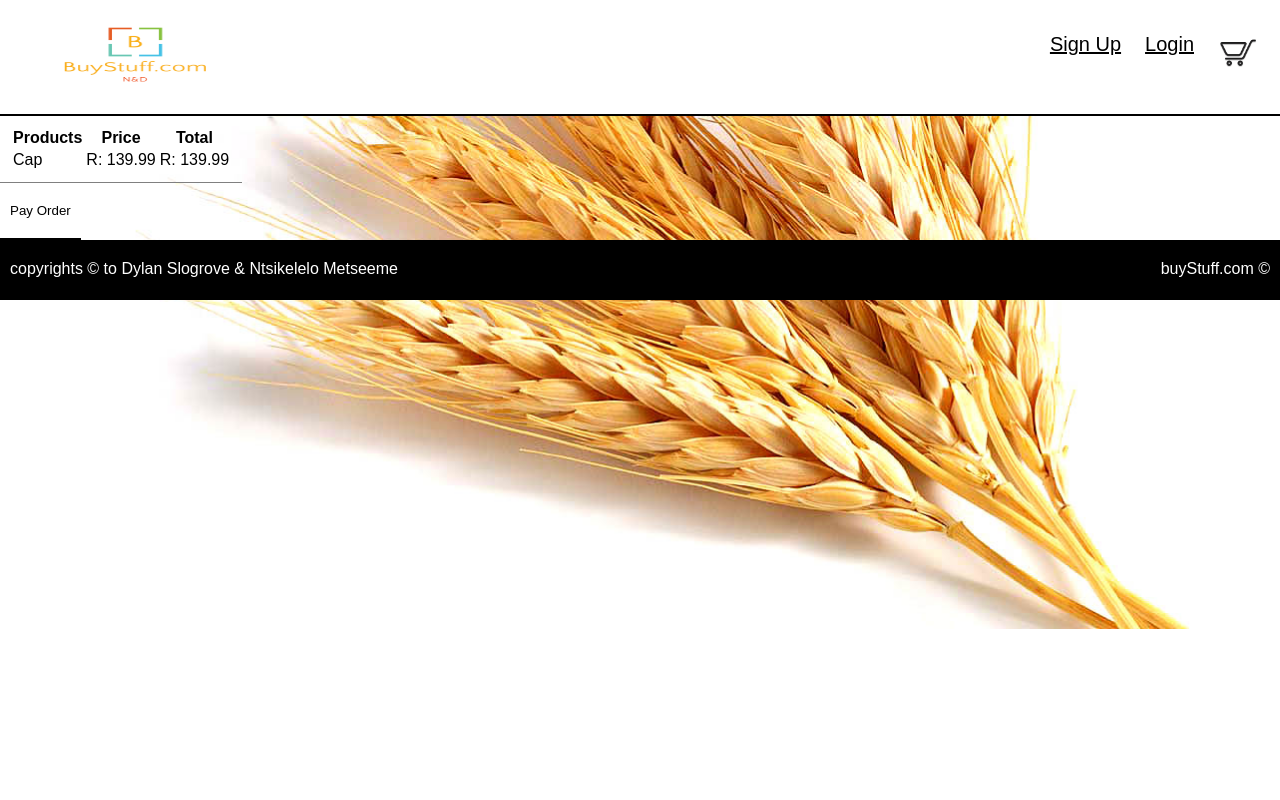
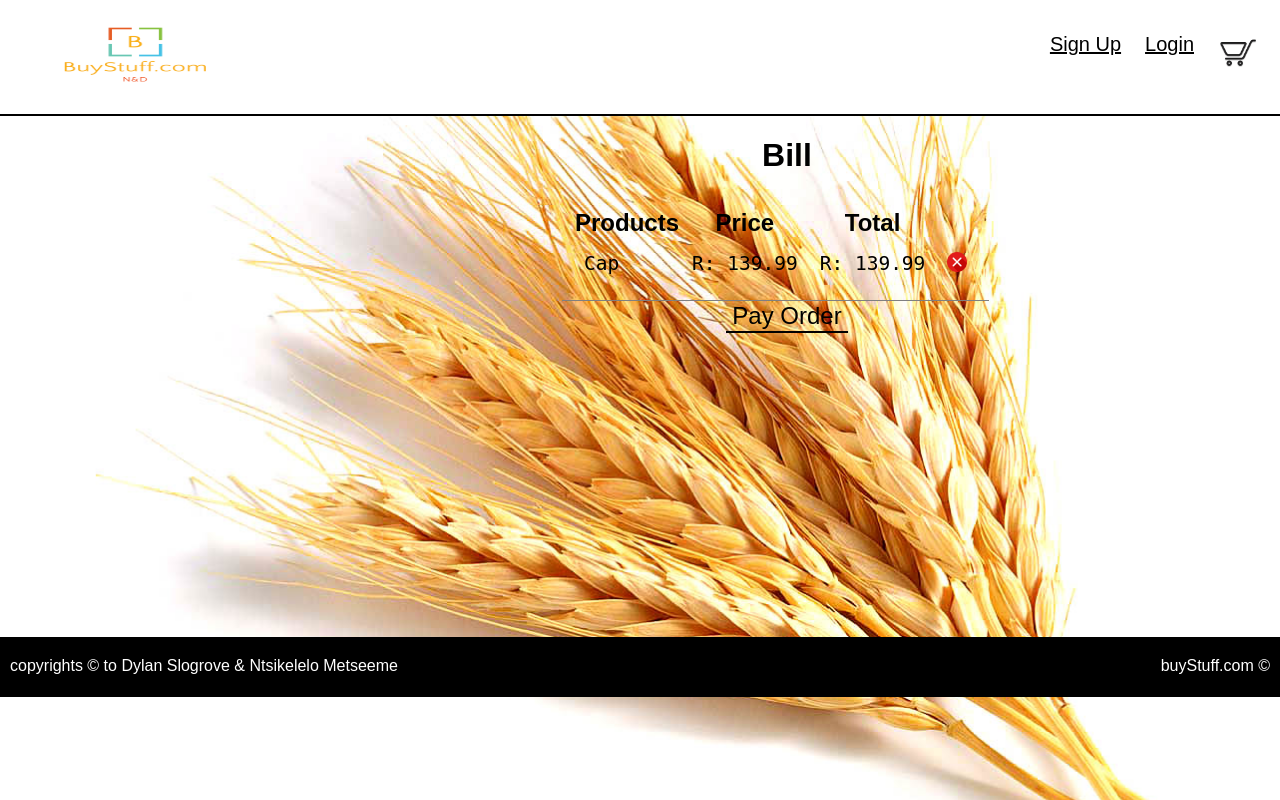
Before and after one commit to Hirza-Tango/PHP_Rush00, a PHP site: page /cart.html in a window 1280 px wide. Run offline with PHP 8.4, Linux system fonts and the light colour scheme.

Commit message:
billing page

```diff
--- a/cart.html
+++ b/cart.html
@@ -16,6 +16,8 @@
                 <a href="cart.html"><img  src= "/img/cart-icon-14 (1).png" height="40" ></a>
             </div>
         </div>
+        <div id = "cen">
+            <h1>  Bill  </h1>
         <table>
             <tr>
                 <th>Products </th>
@@ -26,10 +28,12 @@
                 <td>Cap </td>
                 <td>R: 139.99 </td>
                 <td>R: 139.99 </td>
+                <td><a href=""><img src="/img/458594.png" width="20" height="20"/></a></td>
             </tr>
         </table>
         <a href="pay.html"><input type="button" value="Pay Order"></a>
-        <div id="foot">
+    </div>
+    <div id="foot">
                 copyrights &copy to Dylan Slogrove & Ntsikelelo Metseeme
                 <div id="right">
                     buyStuff.com &copy;
--- a/css/cart.css
+++ b/css/cart.css
@@ -69,17 +69,45 @@ table
 {
     padding: 10px;
     border-bottom: 1px solid gray;
+    font-size: 150%;
+}
+tr
+{
+    padding: 10px;
+}
+td
+{
+    padding: 10px;
+    font-family: monospace;
+    text-align: left;
 }
 input:hover
 {
     background: brown;
     color: white;
+    border-bottom: 2px solid black;
 }
 input
 {
     outline: none;
     border: none;
-    background-color: white;
-    padding: 20px 10px;
+    background-color:transparent;
+    border-bottom: 2px solid gray;
+    font-size: 150%;
+}
+#cen
+{
+    height: 500px;
+    width: 500px;
+    padding-left: 50px;
+    text-align: center;
+    left:40%;
+    top: 50%;
+    position: relative;
+}
+#cen input
+{
+    outline: none;
+    border: none;
     border-bottom: 2px solid black;
 }
--- a/signup.html
+++ b/signup.html
@@ -12,7 +12,7 @@
                 <img src="/img/Screen Shot 2018-10-06 at 23.15.37.png" height="70" width="250">
                 <div id="right">
                 <a href="signup.html">Sign Up</a>
-                <a href="login.php">Login</a>
+                <a href="login.html">Login</a>
                 <a href="cart.html"><img  src= "/img/cart-icon-14 (1).png" height="40" ></a>
             </div>
             </div>
```
Also changed, not shown: img/458594.png (added).
